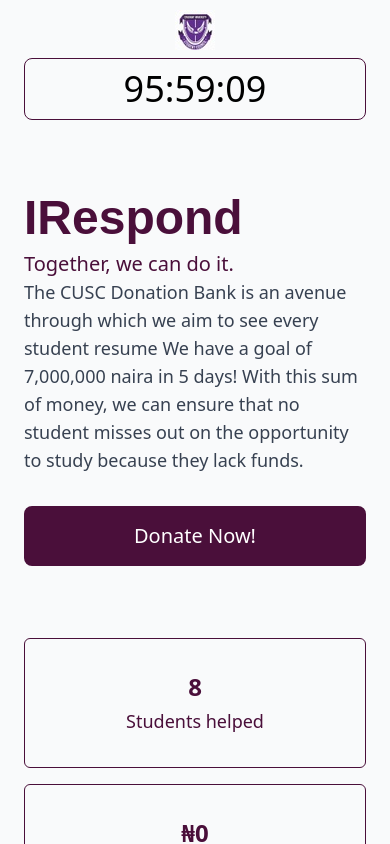
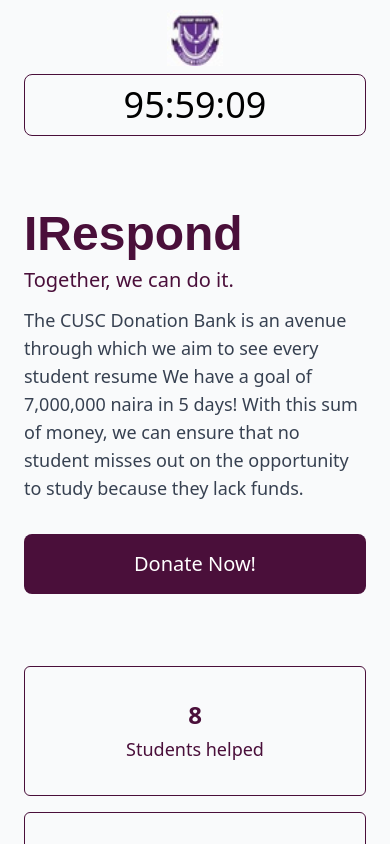
Before and after one commit to jamesnottidge/CUSC-donate, a React (Vite) app: page / in a window 390 px wide. Shown: the top 844 px of the page. Built offline with nearby package versions, Linux system fonts and the light colour scheme; no server answers.

Commit message:
modified App.tsx and Navbar.tsx

```diff
--- a/src/App.tsx
+++ b/src/App.tsx
@@ -15,17 +15,17 @@
           <div className="text-5xl font-bold font-raleway mb-2 text-blueDeep mt-10 sm:mt-0">
             IRespond
           </div>
-          <div className="text-lg font-light text-gray-700 mb-2">
+          <div className="text-lg font-light text-gray-700 mb-2 space-y-3">
             <span className="text-blueDeep text-xl">
               Together, we can do it.
             </span>
             <br />
-            <span className="text-centre sm:text-start">
+            <p className="text-centre sm:text-start">
               The CUSC Donation Bank is an avenue through which we aim to see
               every student resume We have a goal of 7,000,000 naira in 5 days!
               With this sum of money, we can ensure that no student misses out
               on the opportunity to study because they lack funds.
-            </span>
+            </p>
           </div>
           <div className="md:w-[300px] lg:w-[380px] ">
             <a href="https://flutterwave.com/store/custudentcouncil/aqrlcjwfji5i89">
--- a/src/Components/Navbar.tsx
+++ b/src/Components/Navbar.tsx
@@ -11,7 +11,7 @@
       <div className="bg-gray-50 py-2.5 px-6 sm:px-12 lg:px-20">
         <div className="sm:flex items-center justify-between">
           <div className="flex items-center">
-            <img src={logo} alt="" className="w-10my-auto mx-auto" />
+            <img src={logo} alt="" className="w-14 my-auto mx-auto" />
           </div>
           <div>
             <div className="border border-blueDeep py-2.5 px-4 rounded-lg text-center sm:text-start mt-2 sm">
```
